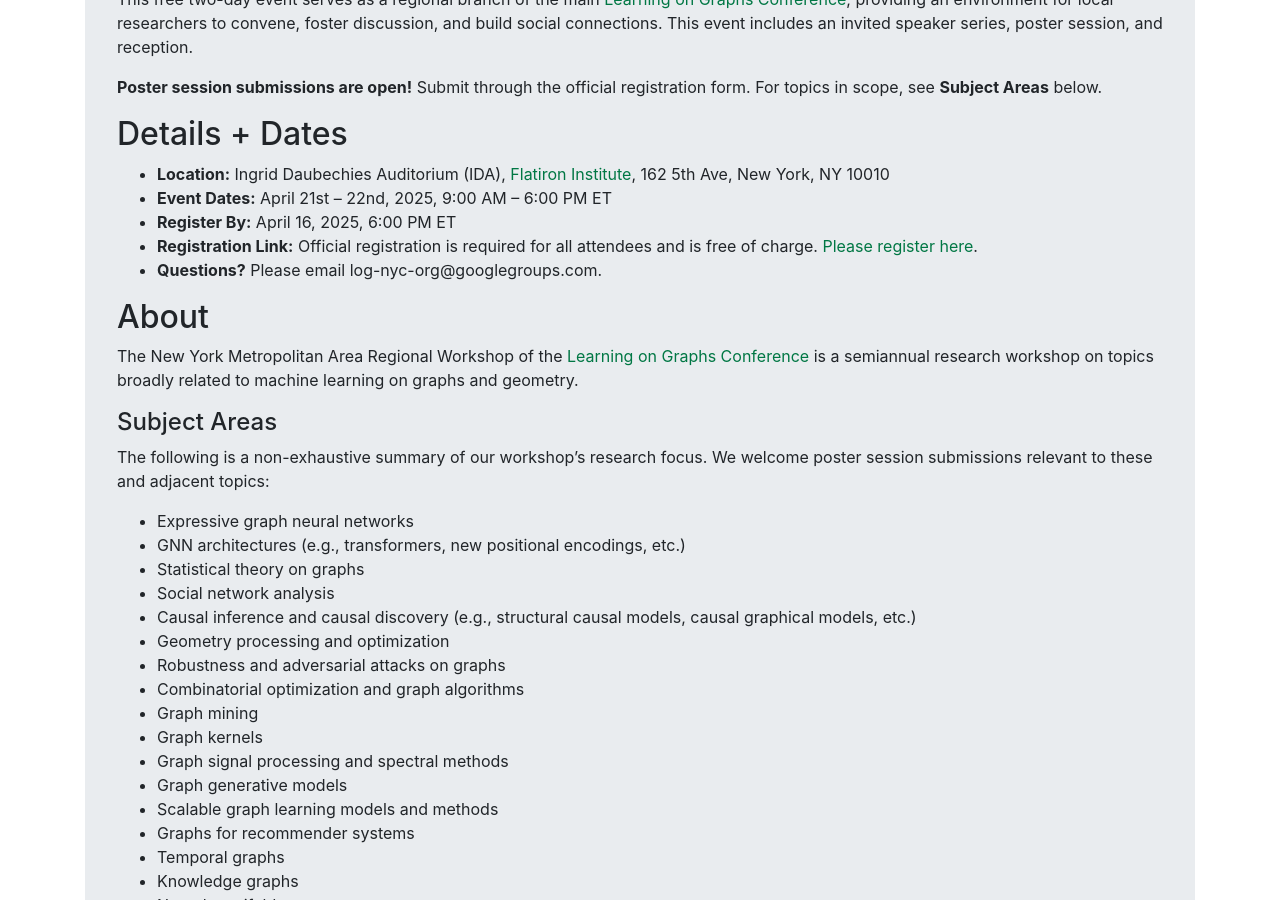
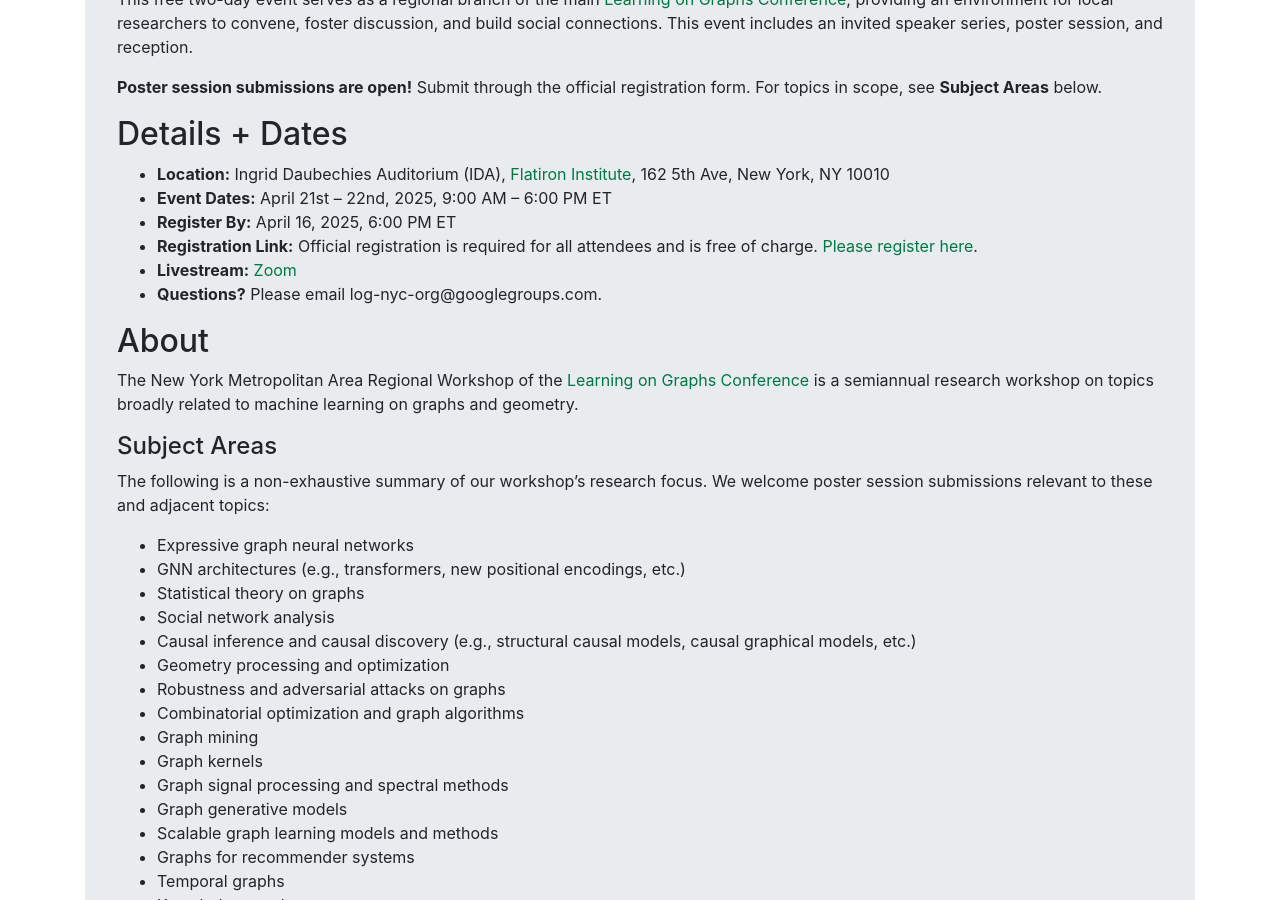
Before and after one commit to log-nyc/log-nyc.github.io, a Jekyll site: the page built from index.md, in a window 1280 px wide and 900 px high, scrolled down 866 px. Built offline with Jekyll 4.4.1, drawn with Linux system fonts in a browser that asks for light colours; our own code applies the rules of GitHub Pages for plain Markdown files.

Commit message:
update zoom link

```diff
--- a/index.md
+++ b/index.md
@@ -8,10 +8,12 @@
 
 ## Details + Dates
 
+
 - **Location:**  Ingrid Daubechies Auditorium (IDA), [Flatiron Institute](https://www.simonsfoundation.org/flatiron/), 162 5th Ave, New York, NY 10010
 - **Event Dates:** April 21st – 22nd, 2025, 9:00 AM – 6:00 PM ET
 - **Register By:** April 16, 2025, 6:00 PM ET
 - **Registration Link:** Official registration is required for all attendees and is free of charge. [Please register here](https://events.simonsfoundation.org/event/90116c4e-d87a-4943-8bb8-b3b92d0ff398/regProcessStep1:9d11078f-3ba9-4a4e-be59-4d82b9e7a8ca?RefId=Registration).
+- **Livestream:** [Zoom](https://simonsfoundation.zoom.us/j/91554752501?pwd=vgXGZFWhPau317JoF51CNlnCLRU1Ja.1)
 - **Questions?** Please email log-nyc-org@googlegroups.com.
 
 ## About
```
